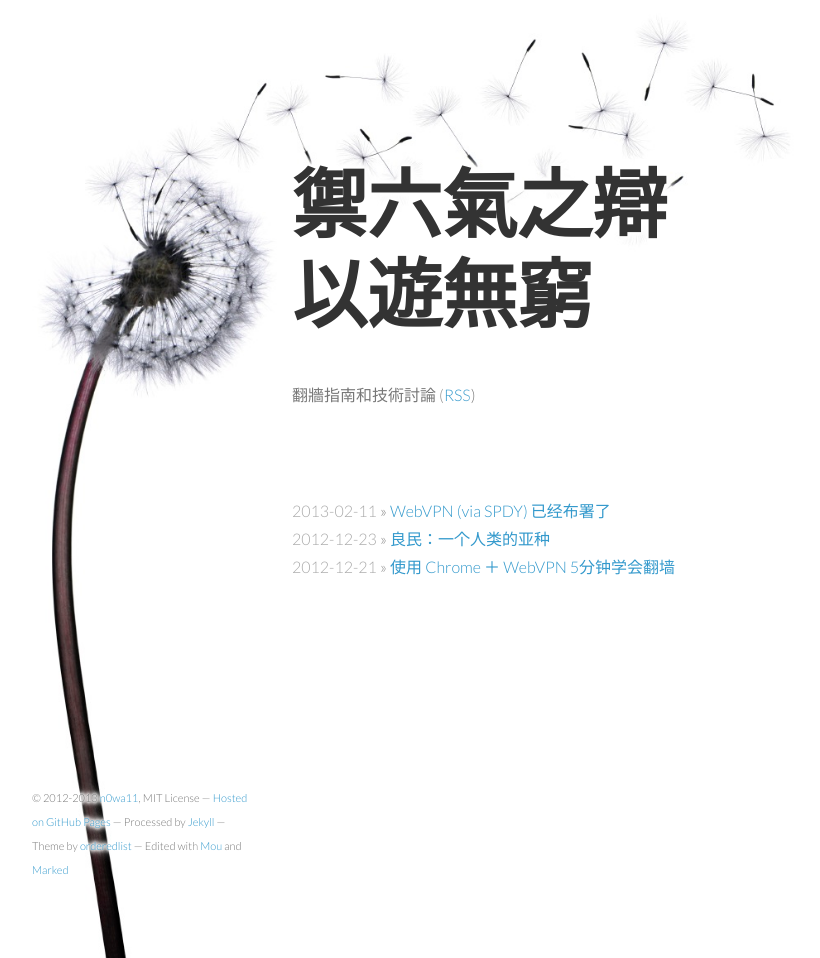
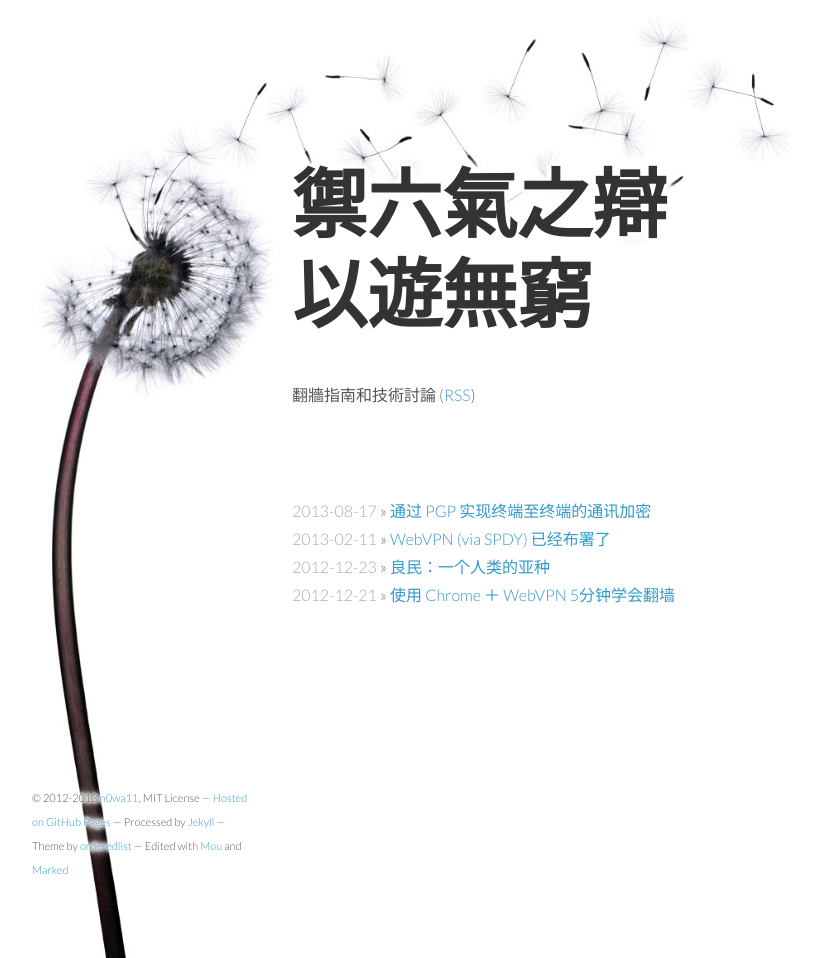
Before and after one commit to n0wa11/n0wa11.github.com, a Jekyll site: the page built from _posts/2012-12-14-blog.md, in a window 1280 px wide. Shown: the whole page, without its empty margins (178-998 px from the left). Built offline with Jekyll 4.4.1, drawn with Linux system fonts in a browser that asks for light colours; nearby versions of some CDN libraries; Markdown is read by kramdown in place of the engine named in the settings; some of the changed lines change nothing that is shown.

Commit message:
Post: PGP

```diff
--- a/_includes/head.html
+++ b/_includes/head.html
@@ -7,6 +7,9 @@
     <link rel="stylesheet" href="/assets/stylesheets/styles.css">
     <link rel="stylesheet" href="/assets/stylesheets/pygment_trac.css">
 
+    <!--  Font Awesome -->
+    <link href="//netdna.bootstrapcdn.com/font-awesome/3.2.1/css/font-awesome.css" rel="stylesheet">
+
     <!-- fixed the rotation prolem -->
     <meta name="viewport" content="width=device-width, initial-scale=1.0 maximum-scale=1, user-scalable=no" />
 
--- /dev/null
+++ b/_posts/2013-08-17-通过-PGP-实现终端至终端的通讯加密.md
@@ -0,0 +1,100 @@
+---
+title:      "通过 PGP 实现终端至终端的通讯加密"
+layout:     posts
+permalink:  "/blog/pgp-for-end-to-end-encryption.html"
+categories: 'blogs'
+---
+
+# 通过 PGP 实现终端至终端的通讯加密
+
+---------------------------------
+
+> I was surprised to realize that there were people in news organizations who didn't recognize any unencrypted message sent over the internet is being delivered to every intelligence service in the world.
+
+> In the wake of this year’s disclosures, it should be clear that unencrypted journalist-source communication is unforgivably reckless.
+
+> -- Edward Snowden, 2013-08-13
+
+除了记者需要加密通讯，在网络监听无所不在的天朝，使用 QQ，微信或电邮时，也常常会有对通讯加密的需求。
+
+Snowden 说的就是使用 PGP 软件对通讯内容做加密处理。本文是 PGP 的一个入门介绍。
+
+# PGP 可以做什么
+
+--------
+
+* 所谓**终端至终端加密**，就是通讯双方之间的所有媒介都是只能看到密文。例如，PGP 加密 gmail 邮件后，
+即使 google 也不会知道邮件的内容，更不用说宽带运营商了。
+
+* PGP 适合两人之间的通讯 (需要事先交换**公钥**)，或者多人向一人单向传播信息 (收信人需要公布本人的**公钥**，比如写在邮件签名里) 。
+
+# PGP 不可以做什么
+
+--------
+
+* PGP 不适合群聊，邮件群发，或者信息发布。
+
+* PGP 通讯的**元信息 (metadata)** 仍然是公开的。例如，微信聊天加密后，Big Brother 虽然不知道通讯的内容，但是知道两者发生了通讯，也知道时间和大致的内容量。如果不采取措施，
+**元信息**本身就能泄漏很多隐私。另外使用密文通讯这件事本身可能就会引起注意，只有常用密文通讯才能麻痹监听者。
+
+* PGP 未能完全解决通讯安全问题。
+**终端至终端加密**只是提高了信息在媒介中传播的安全性，增加了暴力解密的成本，并且将薄弱环节从媒介转移到用户的终端。
+
+针对上面提到的问题，博主推荐下面这篇文章。
+
+[<i class="icon-external-link icon-large"></i> 博文：Ignorance Is Strength](
+http://grugq.github.io/blog/2013/06/13/ignorance-is-strength/)
+
+另外，对于有中央服务器的 PGP 商业服务，也需要做额外的风险评估，因为这种构架存在**中间人攻击**的可能。
+最近出于对 NSA 的抗议 Lavabit 和 Silent Circle 停止了 PGP 电邮服务，间接说明这种构架是有安全隐患的。
+
+# 几个相关名词
+
+--------
+
+**PGP  ( Pretty Good Privacy )** 是 Phil Zimmermann  最初在 1991 年发布的一款**终端至终端加密**软件的名称，现在是  Symantec 的注册商标。
+
+**OpenPGP** 是由 PGP 衍生出来的一个**终端至终端加密**的开放标准。
+
+**GPG 或 GnuPG (GNU Privacy Guard)** 是一个实现 OpenPGP 的开源软件，大部分 PGP 软件都基于 GPG 的代码的。
+
+本文对上述三个概念不作刻意的区分，可能有不严谨的混用。
+
+
+# 基本原理和使用步骤
+
+--------
+
+PGP 的原理和 RSA 及 SSL 是一样，
+都是基于[公开密钥加密理论](http://zh.wikipedia.org/wiki/%E5%85%AC%E5%BC%80%E5%AF%86%E9%92%A5%E5%8A%A0%E5%AF%86)
+（[英文维基百科](http://en.wikipedia.org/wiki/Public-key_cryptography)），
+三者的主要区别是**私钥**的管理和**公钥**的传播方法有所不同。下面是使用 PGP 加密的一个简要过程。
+
+* 用户甲事先生成一对秘钥。其中一个是公开的，称为**公钥**，另一个是**私钥**，用户需要严密保管**私钥**。
+
+* 用户乙从可靠的渠道获得用户甲的**公钥**。
+
+* 用户乙使用用户甲的**公钥**将一段明文**加密**成为一段密文。
+
+* 用户乙可以将密文通过不安全的媒介传递给用户甲。
+
+* 用户甲使用自己的**私钥**将密文**解密**成原文。
+
+* 每一对**公钥**和**私钥**在数学上是有关联的。
+理论上，通过**公钥**推导出相关的**私钥**需要使用很强的计算能力并且花费很长的时间。
+通常相信这个数学原理在信息的通常有效期之内还是安全的。
+
+* 相对于破解**私钥**，成本较低的攻击方式是：
+  1. 窃取**私钥**： **私钥**保存在用户的设备中，窃取**私钥**需要入侵用户的设备。
+  2. 调包替换**公钥**： 替换**公钥**可以通过入侵用户设备，或者在最初的交换时就在中间替换掉，这称为**中间人攻击**。
+
+
+# PGP 软件的图文使用指南
+
+--------
+
+博主在维基网站中介绍了几款容易使用的 PGP 软件，内容会逐步增加和完善，
+欢迎在维基网站上加入讨论，也欢迎志愿者申请成为维基网页的维护员。
+
+[<i class="icon-external-link icon-large"></i> 地下铁路的维基网站](
+https://wk.dxtl.net/dokuwiki/doku.php/misc/pgp)
--- a/assets/stylesheets/styles.css
+++ b/assets/stylesheets/styles.css
@@ -7,7 +7,7 @@
 body {
   padding:25px; /* padding reduced from 50 to 25 */
   font:16px/1.5 Lato, "Helvetica Neue", Helvetica, Arial, sans-serif;
-  color:#777;
+  color:#555;
   font-weight:300;
 
 }
@@ -45,7 +45,7 @@
 
 a small {
   font-size:11px;
-  color:#777;
+  color:#555;
   margin-top:-0.6em;
   display:block;
 }
@@ -200,7 +200,7 @@
  *                                                              */
 
 blockquote#main-front {
-  color:#777;
+  color:#555;
   font-size: 16px;
   /*
   font-weight: bold;
@@ -210,7 +210,7 @@
   line-height: 1.75;
   position: relative;
   /************
-  border:1px solid #777;
+  border:1px solid #555;
 */
 }
 
@@ -244,7 +244,7 @@
 #front-container {
   /*************
   padding: 0px 0 125px 0;
-  border: 1px solid #777;
+  border: 1px solid #555;
 */
 }
 
@@ -375,7 +375,7 @@
 h1 span small {
   /* more like more body text */
   font:16px/1.5;
-  color:#777;
+  color:#555;
   font-weight:300;
 }
 
```
